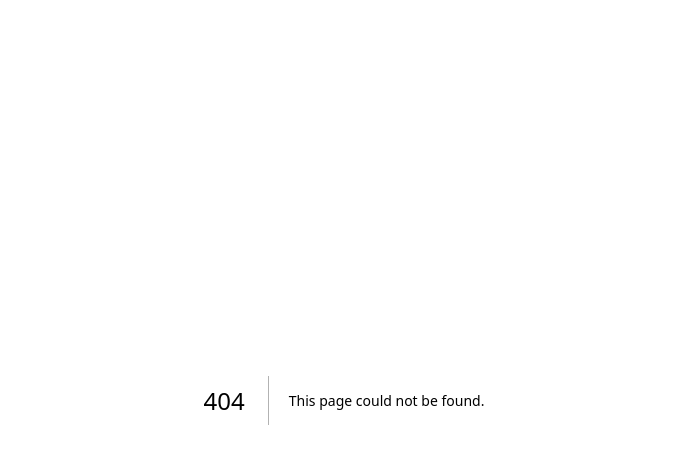
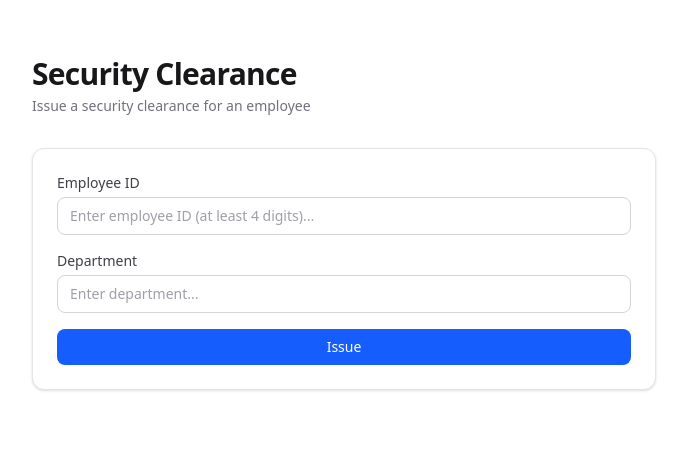
Before and after one commit to jdy8739/next16deepdive, a Next.js app: page /security/clearance in a window 1280 px wide. Before the commit this address had no page. Shown: the top 464 px of the page, without its empty margins (296-983 px from the left). Built offline with nearby package versions, Linux system fonts and the light colour scheme.

Commit message:
Add security clearance form with useActionState validation feedback

```diff
--- /dev/null
+++ b/app/security/clearance/actions.ts
@@ -0,0 +1,37 @@
+"use server";
+
+export interface IssueState {
+  ok: boolean;
+  message?: string;
+  attemptCount: number;
+  isValidId?: boolean;
+}
+
+export const issueSecurityClearance = async (
+  prevState: IssueState,
+  formData: FormData,
+): Promise<IssueState> => {
+  await new Promise((resolve) => {
+    setTimeout(resolve, 1500);
+  });
+
+  const employeeId = String(formData.get("employeeId") ?? "");
+  const attemptCount = prevState.attemptCount + 1;
+
+  const isValidId = employeeId.length >= 4;
+
+  if (!isValidId) {
+    return {
+      ok: false,
+      isValidId,
+      attemptCount,
+    };
+  }
+
+  return {
+    ok: true,
+    isValidId,
+    attemptCount,
+    message: "[발급 성공] 인가 코드가 발급되었습니다.",
+  };
+};
--- /dev/null
+++ b/app/security/clearance/page.tsx
@@ -0,0 +1,113 @@
+"use client";
+
+import { issueSecurityClearance, IssueState } from "./actions";
+import { useActionState } from "react";
+
+const INITIAL_STATE: IssueState = {
+  ok: false,
+  isValidId: true,
+  attemptCount: 0,
+};
+
+const ClearancePage = () => {
+  const [state, formAction, isPending] = useActionState(
+    issueSecurityClearance,
+    INITIAL_STATE,
+  );
+
+  const hasFailedThreeTimes =
+    !state.ok && state.attemptCount >= 3;
+
+  return (
+    <main className="mx-auto w-full max-w-2xl px-6 py-14">
+      <header className="mb-8">
+        <h1 className="text-3xl font-bold tracking-tight text-zinc-900">
+          Security Clearance
+        </h1>
+        <p className="mt-1 text-sm text-zinc-500">
+          Issue a security clearance for an employee
+        </p>
+      </header>
+
+      <form
+        action={formAction}
+        className="space-y-4 rounded-xl border border-zinc-200 bg-white p-6 shadow-sm"
+      >
+        <div className="space-y-1">
+          <label
+            htmlFor="employeeId"
+            className="block text-sm font-medium text-zinc-700"
+          >
+            Employee ID
+          </label>
+          <input
+            id="employeeId"
+            name="employeeId"
+            required
+            placeholder="Enter employee ID (at least 4 digits)..."
+            className="w-full rounded-lg border border-zinc-300 px-3 py-2 text-sm text-zinc-900 outline-none placeholder:text-zinc-400 focus:ring-2 focus:ring-blue-500"
+          />
+        </div>
+
+        <div className="space-y-1">
+          <label
+            htmlFor="department"
+            className="block text-sm font-medium text-zinc-700"
+          >
+            Department
+          </label>
+          <input
+            id="department"
+            name="department"
+            required
+            placeholder="Enter department..."
+            className="w-full rounded-lg border border-zinc-300 px-3 py-2 text-sm text-zinc-900 outline-none placeholder:text-zinc-400 focus:ring-2 focus:ring-blue-500"
+          />
+        </div>
+
+        <button
+          type="submit"
+          disabled={isPending}
+          className={`w-full rounded-lg bg-blue-600 px-4 py-2 text-sm font-medium text-white transition-colors hover:bg-blue-700 ${
+            isPending ? "cursor-not-allowed opacity-60" : "cursor-pointer"
+          }`}
+        >
+          {isPending ? "Issuing..." : "Issue"}
+        </button>
+      </form>
+
+      {state && !state.ok && state.attemptCount > 0 ? (
+        <div className="mt-4 space-y-2">
+          <div
+            role="alert"
+            className="rounded-xl border border-red-200 bg-red-50 px-4 py-3 text-sm text-red-700"
+          >
+            <p className="font-medium">❌ [보안 경고] 사번은 4자리 이상이어야 합니다.</p>
+            <p className="mt-1 text-xs text-red-500">
+              (현재 인가 시도 횟수: {state.attemptCount}회)
+            </p>
+          </div>
+          {hasFailedThreeTimes ? (
+            <div
+              role="alert"
+              className="rounded-xl border border-amber-200 bg-amber-50 px-4 py-3 text-sm text-amber-700"
+            >
+              💡 3번 이상 실패했습니다. 인가 시도가 차단될 수 있습니다.
+            </div>
+          ) : null}
+        </div>
+      ) : null}
+
+      {state && state.ok && state.isValidId ? (
+        <p
+          role="status"
+          className="mt-4 rounded-xl border border-green-200 bg-green-50 px-4 py-3 text-sm text-green-700"
+        >
+          {state.message}
+        </p>
+      ) : null}
+    </main>
+  );
+};
+
+export default ClearancePage;
```
